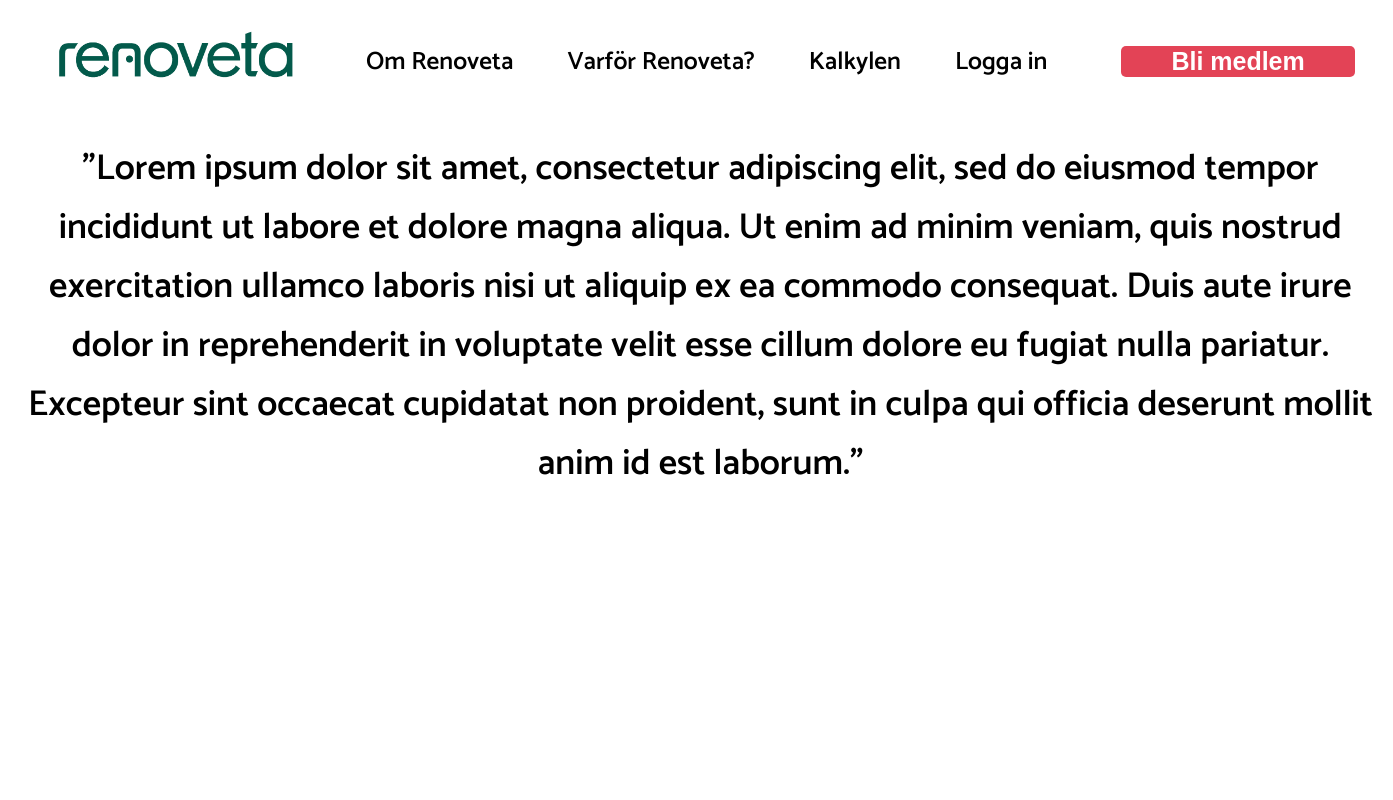
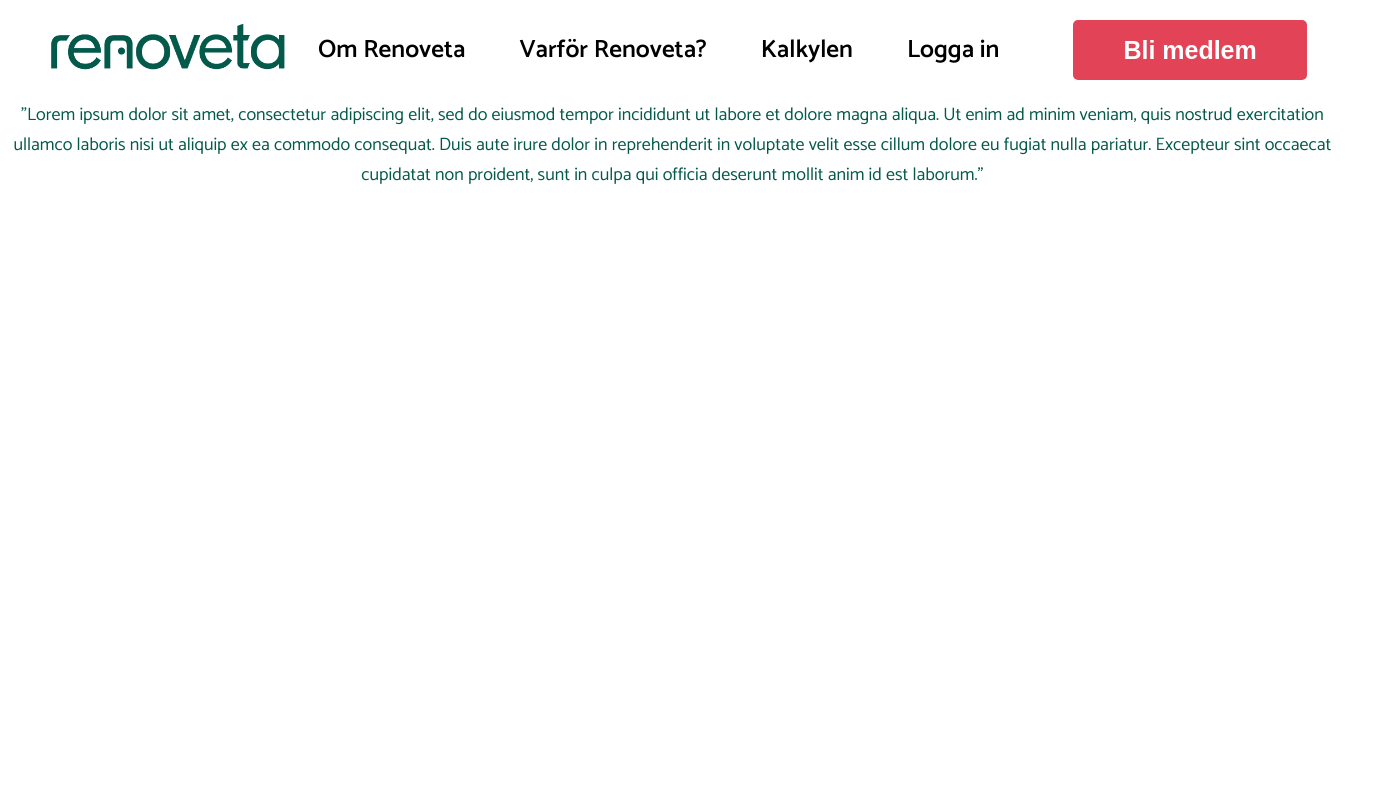
Before and after one commit to Kevin-Krantz/renoveta-frontend, a React (Create React App) app: page /aboutus in a window 1280 px wide. Shown: the top 800 px of the page, 1393 px wide, since content can reach past the window. Built offline with nearby package versions, Linux system fonts and the light colour scheme.

Commit message:
added reset.css

```diff
--- a/src/Components/aboutUs/AboutUs.tsx
+++ b/src/Components/aboutUs/AboutUs.tsx
@@ -7,7 +7,7 @@ import Sofia from "./Sofia";
 function AboutUs() {
   return (
     <Wrapper>
-      <h1>
+      <p>
         "Lorem ipsum dolor sit amet, consectetur adipiscing elit, sed do eiusmod
         tempor incididunt ut labore et dolore magna aliqua. Ut enim ad minim
         veniam, quis nostrud exercitation ullamco laboris nisi ut aliquip ex ea
@@ -15,20 +15,23 @@ function AboutUs() {
         velit esse cillum dolore eu fugiat nulla pariatur. Excepteur sint
         occaecat cupidatat non proident, sunt in culpa qui officia deserunt
         mollit anim id est laborum."
-      </h1>
+      </p>
       <Linus />
       <Elin />
       <Maximillian />
       <Sofia />
-      <h1>
-        "Lorem ipsum dolor sit amet, consectetur adipiscing elit, sed do eiusmod
-        tempor incididunt ut labore et dolore magna aliqua. Ut enim ad minim
-        veniam, quis nostrud exercitation ullamco laboris nisi ut aliquip ex ea
-        commodo consequat. Duis aute irure dolor in reprehenderit in voluptate
-        velit esse cillum dolore eu fugiat nulla pariatur. Excepteur sint
-        occaecat cupidatat non proident, sunt in culpa qui officia deserunt
-        mollit anim id est laborum."
-      </h1>
+      <End>
+        <img src="images\pink-rectangle-right.png" />
+        <p>
+          "Lorem ipsum dolor sit amet, consectetur adipiscing elit, sed do
+          eiusmod tempor incididunt ut labore et dolore magna aliqua. Ut enim ad
+          minim veniam, quis nostrud exercitation ullamco laboris nisi ut
+          aliquip ex ea commodo consequat. Duis aute irure dolor in
+          reprehenderit in voluptate velit esse cillum dolore eu fugiat nulla
+          pariatur. Excepteur sint occaecat cupidatat non proident, sunt in
+          culpa qui officia deserunt mollit anim id est laborum."
+        </p>
+      </End>
     </Wrapper>
   );
 }
@@ -37,9 +40,31 @@ export default AboutUs;
 
 const Wrapper = styled.div`
   display: grid;
-  height: 500vh;
+  height: 600vh;
   width: 100%;
-  h1 {
+  color: var(--text-secondary);
+  position: relative;
+  p {
     text-align: center;
+    margin: 0 !important;
+    display: inline-block;
   }
 `;
+
+const End = styled.div`
+  position: relative;
+  text-align: left;
+
+  img {
+    position: absolute;
+    bottom: 0;
+    width: 70%;
+    height: 100%;
+  }
+
+  p {
+    position: absolute;
+    top: 100px;
+    left: 8px;
+  }
+`;
--- a/src/index.css
+++ b/src/index.css
@@ -1,3 +1,5 @@
+@import url(./reset.css);
+
 :root {
   font-size: 18px;
   font-family: "Catamaran", sans-serif;
--- /dev/null
+++ b/src/reset.css
@@ -0,0 +1,5 @@
+* {
+  margin: 0;
+  padding: 0;
+  box-sizing: border-box;
+}
```
